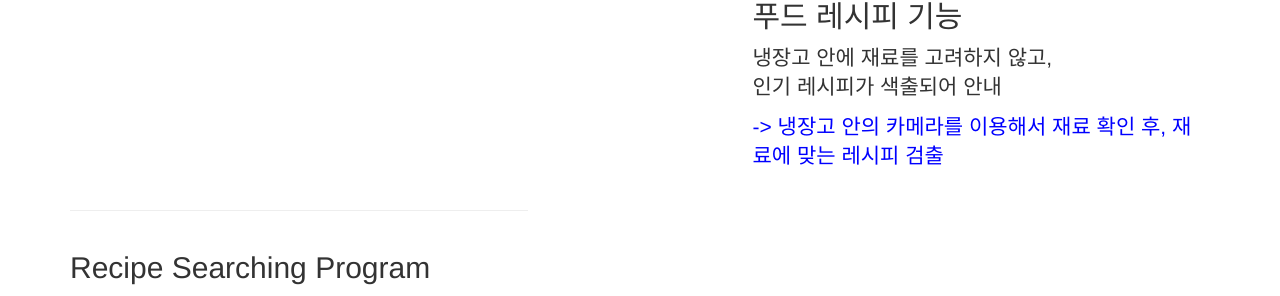
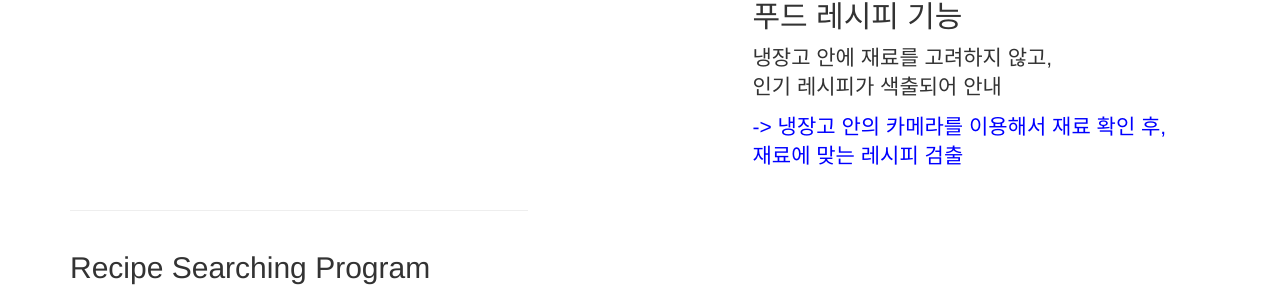
Before and after one commit to dbwjddldb96/dbwjddldb96.github.com, a Jekyll site: the page built from _posts/2016-05-22-smart-function (2).markdown, in a window 1280 px wide and 900 px high, scrolled down 734 px. Shown: the part 145-441 px from the top of the window. Built offline with Jekyll 4.4.1, drawn with Linux system fonts in a browser that asks for light colours; nearby versions of some CDN libraries; library files that are not in the unit come from our copies.

Commit message:
Update 2016-05-22-smart-function (2).markdown

```diff
--- a/_posts/2016-05-22-smart-function (2).markdown
+++ b/_posts/2016-05-22-smart-function (2).markdown
@@ -9,5 +9,5 @@ img: art3.jpg
 냉장고 안에 재료를 고려하지 않고,
 인기 레시피가 색출되어 안내
 
-<font color='blue'>-> 냉장고 안의 카메라를 이용해서 재료 확인 후,
+<font color='blue'>-> 냉장고 안의 카메라를 이용해서 재료 확인 후,<br>
 재료에 맞는 레시피 검출</font>
```
